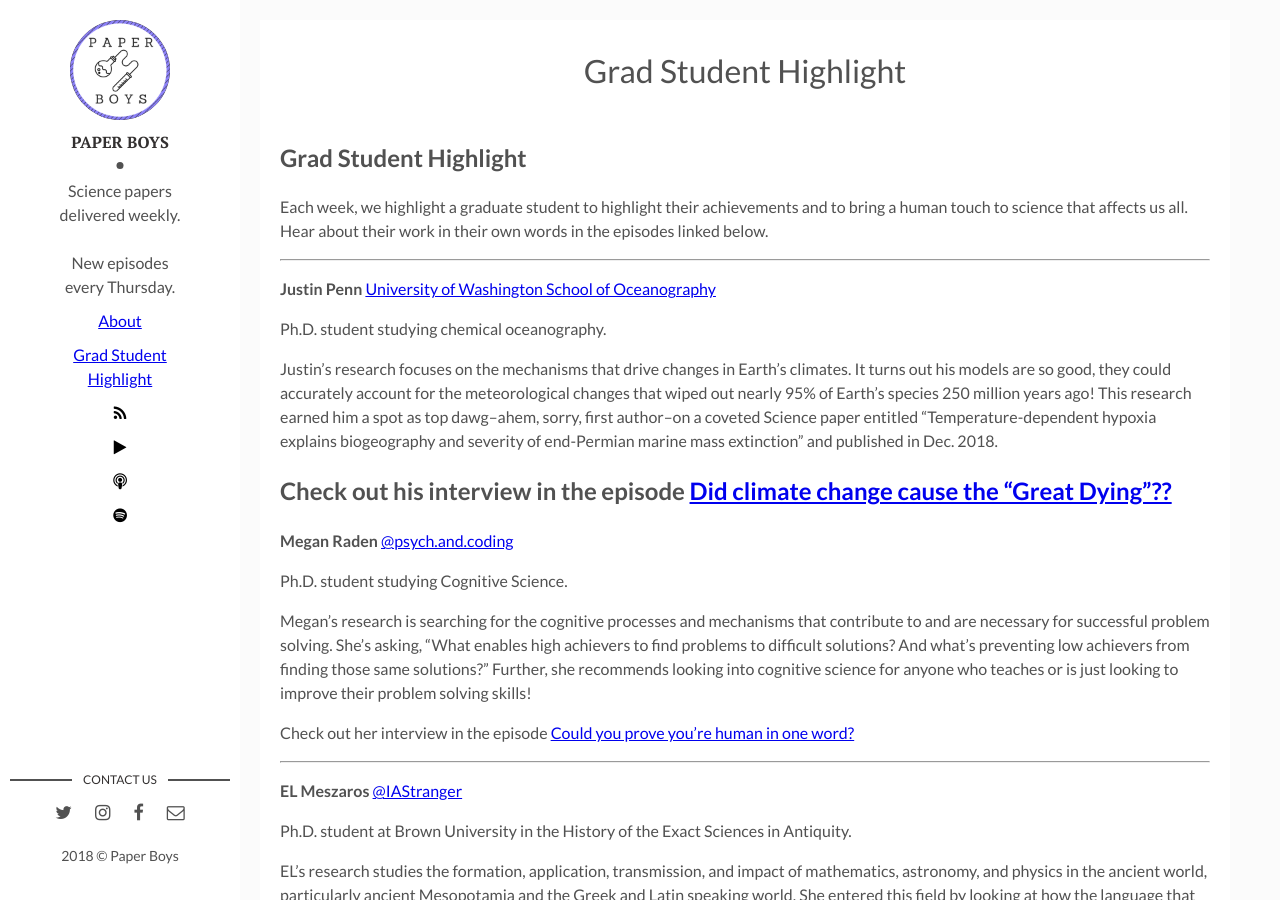
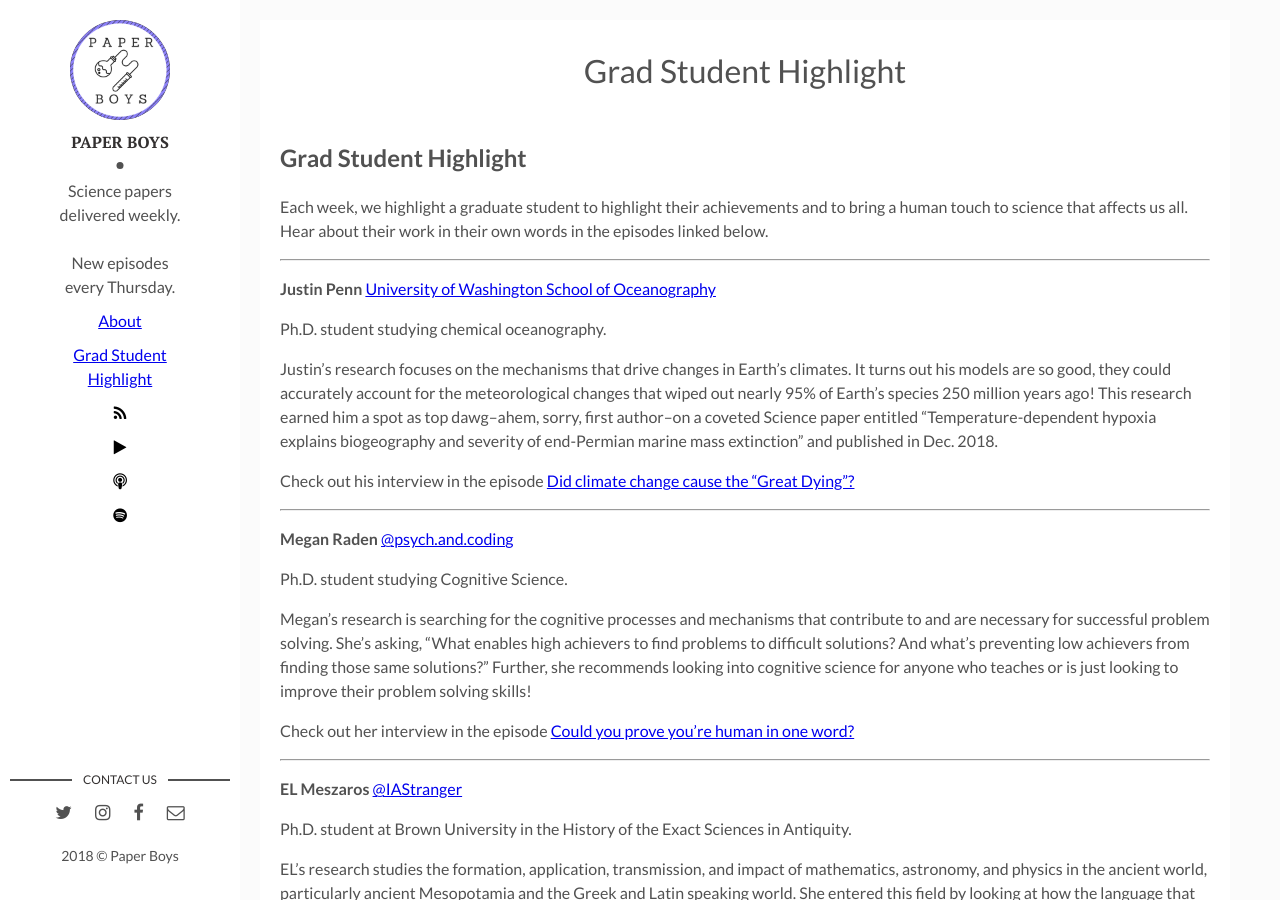
Before and after one commit to paperboyspodcast/paperboyspodcast.github.io, a Jekyll site: the page built from gradhighlight.md, in a window 1280 px wide and 900 px high. Built offline with Jekyll 4.4.1, drawn with Linux system fonts in a browser that asks for light colours; comment, search, counter and statistics services are not loaded.

Commit message:
fixed typo

```diff
--- a/gradhighlight.md
+++ b/gradhighlight.md
@@ -15,7 +15,8 @@ Ph.D. student studying chemical oceanography.
 
 Justin's research focuses on the mechanisms that drive changes in Earth's climates. It turns out his models are so good, they could accurately account for the meteorological changes that wiped out nearly 95% of Earth's species 250 million years ago! This research earned him a spot as top dawg--ahem, sorry, first author--on a coveted Science paper entitled "Temperature-dependent hypoxia explains biogeography and severity of end-Permian marine mass extinction" and published in Dec. 2018.
 
-Check out his interview in the episode [Did climate change cause the "Great Dying"??](http://paperboyspodcast.com/Great-Dying/)
+Check out his interview in the episode [Did climate change cause the "Great Dying"?](http://paperboyspodcast.com/Great-Dying/)
+
 ---------------------------------------------------------------------------------
 
 **Megan Raden**
```
